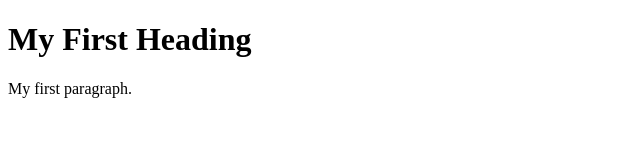
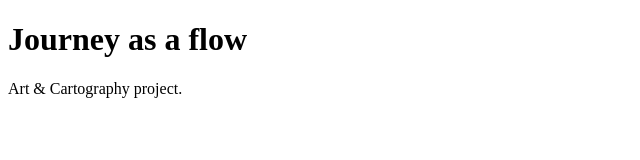
Before and after one commit to olastanczak24/website, a plain HTML site: page index.html in a window 1280 px wide. Shown: the whole page, without its empty margins (0-640 px from the left). Drawn offline with Linux system fonts and the light colour scheme.

Commit message:
Update index.html

```diff
--- a/index.html
+++ b/index.html
@@ -5,8 +5,8 @@
 </head>
 <body>
 
-<h1>My First Heading</h1>
-<p>My first paragraph.</p>
+<h1>Journey as a flow</h1>
+<p>Art & Cartography project.</p>
 
 </body>
 </html>
```
